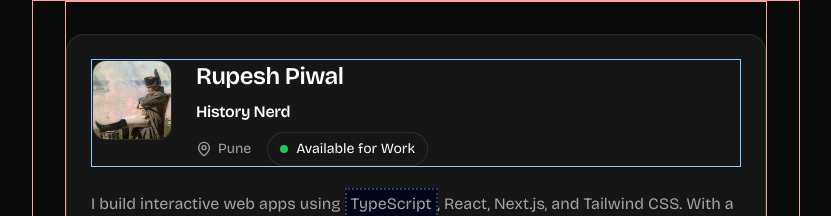
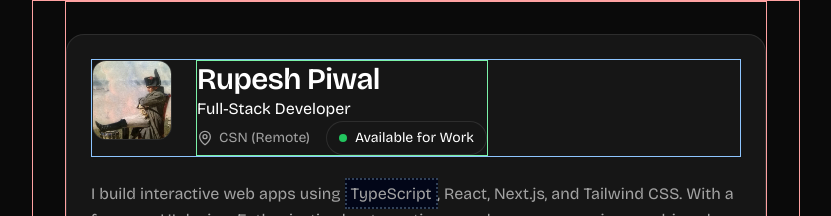
Before and after one commit to Rupesh-Piwal/portfolio-new, a Next.js app: page / in a window 1280 px wide. Shown: the top 216 px of the page, without its empty margins (224-1055 px from the left). Built offline with nearby package versions, Linux system fonts and the light colour scheme.

Commit message:
Refactor HeroCard to use AnimatedTextSlider and update WordRotate duration; change location in siteConfig

```diff
--- /dev/null
+++ b/components/animated-text-slider.jsx
@@ -0,0 +1,49 @@
+"use client";
+import { useState, useEffect } from "react";
+
+export function AnimatedTextSlider({
+  texts = ["Text 1", "Text 2", "Text 3"],
+  interval = 3500,
+  className = ""
+}) {
+  const [index, setIndex] = useState(0);
+
+  useEffect(() => {
+    const timer = setInterval(() => {
+      setIndex((prev) => (prev + 1) % texts.length);
+    }, interval);
+    return () => clearInterval(timer);
+  }, [texts.length, interval]);
+
+  return (
+    <div className={`relative h-[1.5em] overflow-hidden w-full ${className}`}>
+      {texts.map((text, i) => {
+        const isCurrent = i === index;
+        const isPrev = i === (index - 1 + texts.length) % texts.length;
+
+        const shouldTransition = isCurrent || isPrev;
+
+        let transformClass = "translate-y-full";
+        let opacityClass = "opacity-0";
+
+        if (isCurrent) {
+          transformClass = "translate-y-0";
+          opacityClass = "opacity-100";
+        }
+        if (isPrev) {
+          transformClass = "-translate-y-full";
+          opacityClass = "opacity-0";
+        }
+
+        return (
+          <div
+            key={i}
+            className={`absolute left-0 w-full ${transformClass} ${opacityClass} ${shouldTransition ? "transition-all duration-700 ease-in-out" : ""}`}
+          >
+            {text}
+          </div>
+        );
+      })}
+    </div>
+  );
+}
--- a/components/hero/hero-card.tsx
+++ b/components/hero/hero-card.tsx
@@ -3,7 +3,7 @@ import { MapPin, FileText, Github, Linkedin, Mail, Sun } from "lucide-react";
 import { Button } from "@/components/ui/button";
 import { AvailabilityBadge } from "./availability-badge";
 import { siteConfig } from "@/lib/constants";
-import { WordRotate } from "../ui/word-rotate";
+import { AnimatedTextSlider } from "@/components/animated-text-slider";
 
 export function HeroCard() {
   return (
@@ -13,7 +13,7 @@ export function HeroCard() {
         <div className="flex flex-row gap-6 border border-blue-300">
           {/* Avatar */}
           <div className="shrink-0">
-            <div className="h-20 w-20  overflow-hidden rounded-xl border border-border">
+            <div className="h-20 w-20 overflow-hidden rounded-xl border border-border">
               <Image
                 src={siteConfig.avatar}
                 alt={siteConfig.name}
@@ -26,15 +26,23 @@ export function HeroCard() {
           </div>
 
           {/* Info */}
-          <div className="flex flex-col">
+          <div className="flex flex-col border border-green-300 justify-center ">
             {/* Name */}
-            <h1 className="text-[20px] lg:text-2xl font-bold text-text-primary">
+            <h1 className="text-[20px] lg:text-3xl font-bold text-text-primary">
               {siteConfig.name}
             </h1>
 
             {/* Role */}
-            <WordRotate
+            {/* <WordRotate
               words={["Browser Engineer", "Fullstack Engineer", "History Nerd"]}
+            /> */}
+
+            <AnimatedTextSlider
+              texts={[
+                "Browser Engineer",
+                "Full-Stack Developer",
+                "Detail Oriented",
+              ]}
             />
 
             {/* Location + Availability */}
--- a/components/ui/word-rotate.tsx
+++ b/components/ui/word-rotate.tsx
@@ -14,11 +14,11 @@ interface WordRotateProps {
 
 export function WordRotate({
   words,
-  duration = 2000,
+  duration = 3000,
   motionProps = {
-    initial: { opacity: 0, y: -50 },
-    animate: { opacity: 1, y: 0 },
-    exit: { opacity: 0, y: 50 },
+    initial: { opacity: 0.75, y: 10 },
+    animate: { opacity: 0.75, y: 0 },
+    exit: { opacity: 0.75, y: 0 },
     transition: { duration: 0.75, ease: "easeOut" },
   },
   className,
@@ -35,7 +35,7 @@ export function WordRotate({
   }, [words, duration]);
 
   return (
-    <div className="overflow-hidden py-2">
+    <div className="overflow-hidden py-2 text-slate-400">
       <AnimatePresence mode="wait">
         <motion.h1
           key={words[index]}
--- a/lib/constants.ts
+++ b/lib/constants.ts
@@ -3,7 +3,7 @@ import type { SiteConfig } from "@/types";
 export const siteConfig: SiteConfig = {
   name: "Rupesh Piwal",
   role: "Web/Browser Engineer",
-  location: "Pune",
+  location: "CSN (Remote)",
   locationIcon: "map-pin",
   bio: "I build interactive web apps using TypeScript, React, Next.js, and Tailwind CSS. With a focus on UI design. Enthusiastic about creating seamless user experiences, driven by a keen eye for design.",
   avatar: "/images/Goat.jpg",
```
